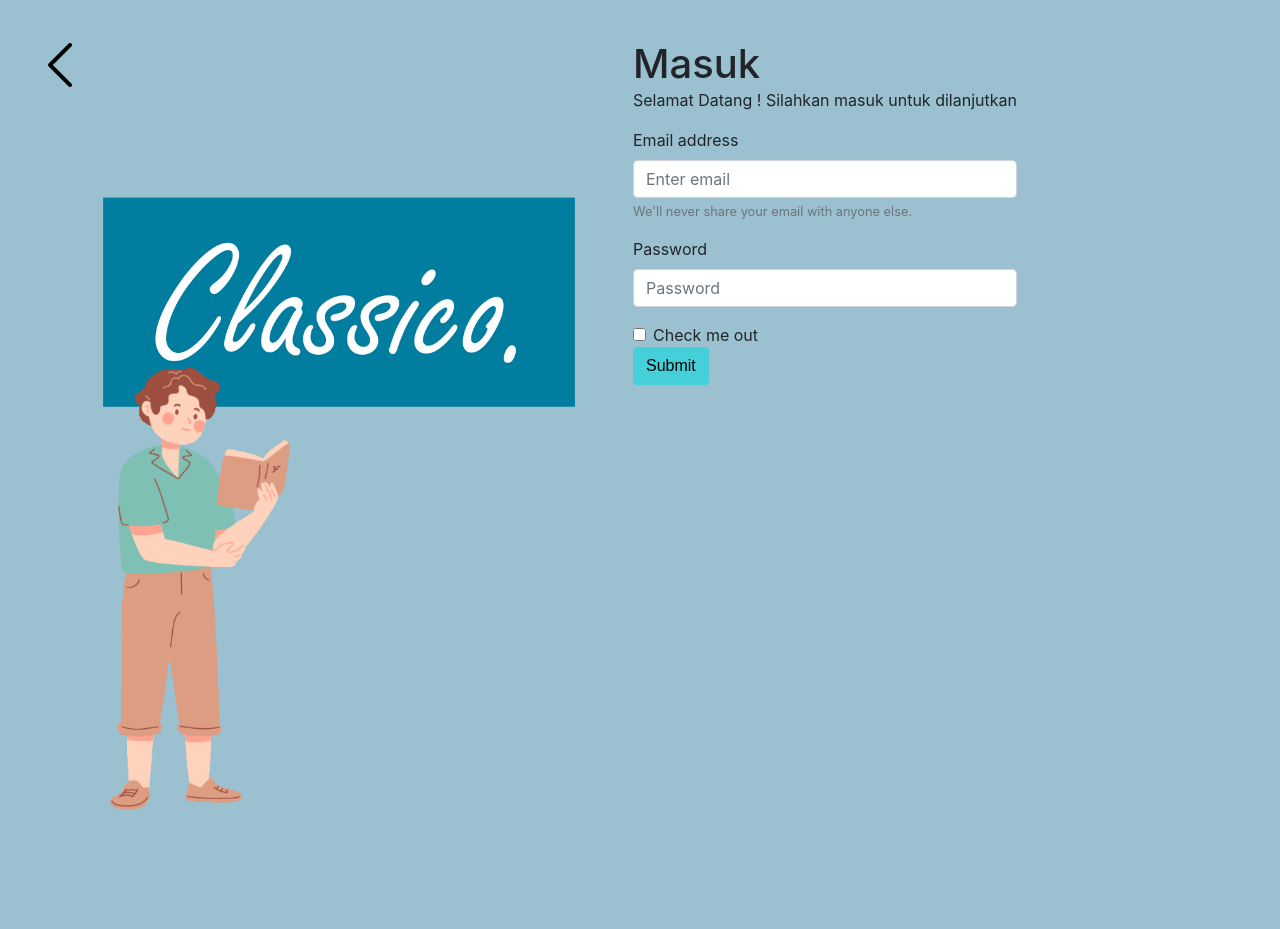
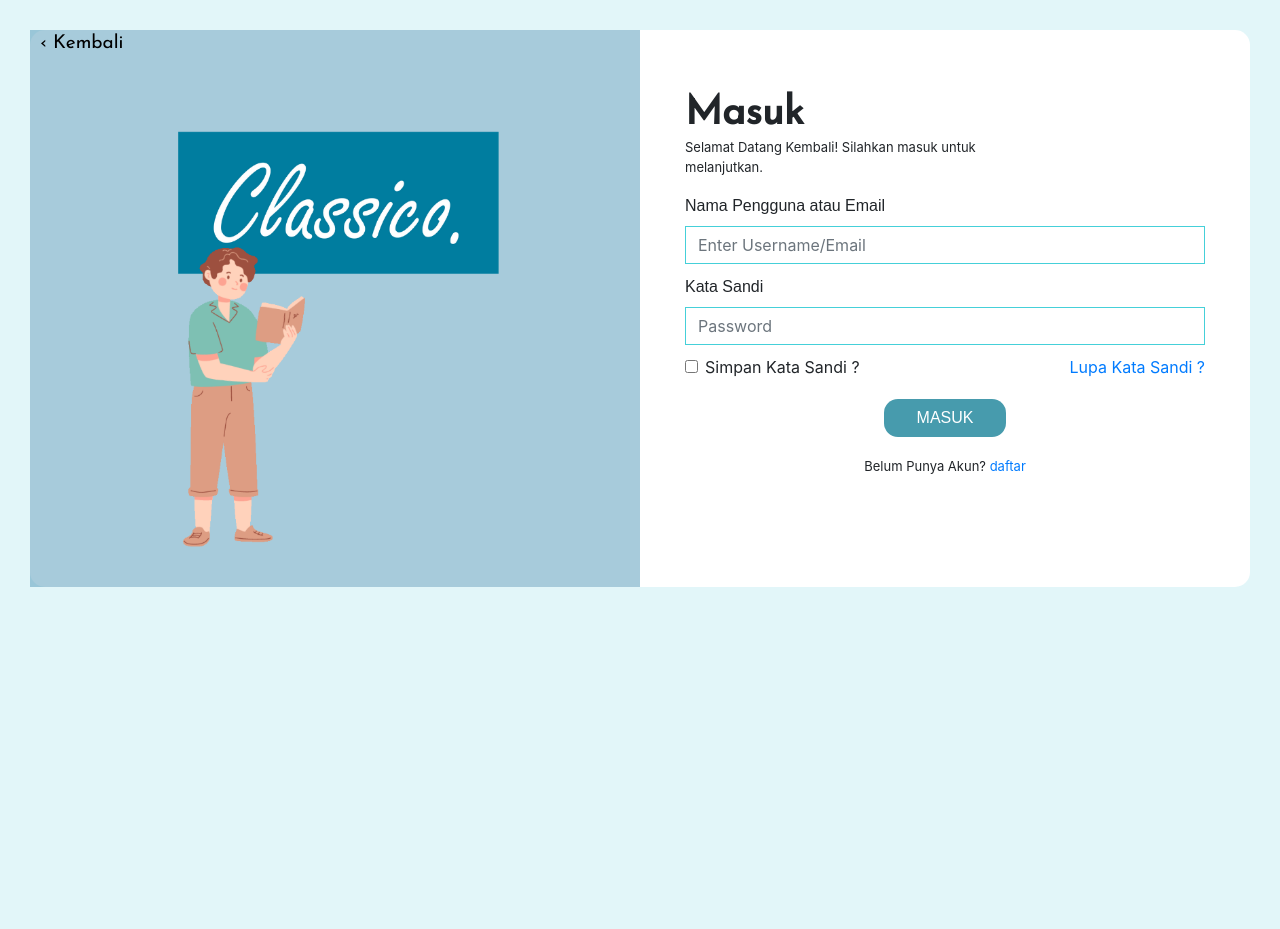
Before and after one commit to Zkavolo/Classico-Project, a CodeIgniter app: page /database/main/login in a window 1280 px wide. After the commit the page ends 587 px from the top, so only its background shows below. Run offline with CodeIgniter, Linux system fonts and the light colour scheme; some libraries are stand-ins or nearby versions.

Commit message:
modified landing_page, login, and renamed Main.css to global.css

```diff
--- a/application/views/home/landing_page.php
+++ b/application/views/home/landing_page.php
@@ -19,7 +19,7 @@
     <link href="https://fonts.googleapis.com/css2?family=Lato&display=swap" rel="stylesheet">
 
     <!-- my Css -->
-    <link rel="stylesheet" href="<?php echo base_url() ?>assets\css\Main.css">
+    <link rel="stylesheet" href="<?php echo base_url() ?>assets\css\global.css">
     <link rel="stylesheet" href="<?php echo base_url() ?>assets\css\landing_page.css">
 
     <title>Classico</title>
--- a/application/views/home/login.php
+++ b/application/views/home/login.php
@@ -4,7 +4,7 @@
 <head>
     <meta charset="UTF-8">
     <meta http-equiv="X-UA-Compatible" content="IE=edge">
-    <meta name="viewport" content="width=device-width, initial-scale=1.0">
+    <meta name="viewport" content="width=device-width, initial-scale=1.0, shrink-to-fit=no">
     <title>Login</title>
 
     <!-- Required meta tags -->
@@ -24,48 +24,66 @@
     <link href="https://fonts.googleapis.com/css2?family=Lato&display=swap" rel="stylesheet">
 
     <!-- my Css -->
-    <link rel="stylesheet" href="<?php echo base_url() ?>assets\css\Main.css">
+    <link rel="stylesheet" href="<?php echo base_url() ?>assets\css\global.css">
     <link rel="stylesheet" href="<?php echo base_url() ?>assets\css\login.css">
 </head>
 
 <body>
-    <div class="bg-content">
+    <div class="bg_content">
 
         <div class="container">
             <div class="row">
-                <div class="column">
-                    <div class="column">
-                        <img src="<?php echo base_url() ?>assets\icon\back-icon.png" alt="back">
-                    </div>
-                    <div class="column">
-                        <img src="<?php echo base_url() ?>assets\img\img5.png" alt="image_5">
+
+                <div class="col-6 bg-dark-blue">
+                    <a href="<?php echo base_url() ?>main/index" id="previous-button">
+                        &#8249; Kembali
+                    </a>
+                    <div class="col">
+                        <img src="<?php echo base_url() ?>assets\img\img5.png" alt="image_5" id="image_5">
                     </div>
                 </div>
-                <div class="column">
+
+                <div class="col">
+                    <div class="form-login">
                         <h1 id="title-sect1">Masuk</h1>
-                          <p id="p-sect1">Selamat Datang ! Silahkan masuk untuk dilanjutkan</p>
+                        <p id="p-sect1">Selamat Datang Kembali! Silahkan masuk untuk<br> melanjutkan.</p>
 
                         <form>
                             <div class="form-group">
-                             <label for="exampleInputEmail1">Email address</label>
-                             <input type="email" class="form-control" id="exampleInputEmail1" aria-describedby="emailHelp" placeholder="Enter email">
-                              <small id="emailHelp" class="form-text text-muted">We'll never share your email with anyone else.</small>
+                                <label class="lato-font" for="exampleInputEmail1">Nama Pengguna atau Email</label>
+                                <input type="email" class="form-control" id="exampleInputEmail1" aria-describedby="emailHelp" placeholder="Enter Username/Email">
                             </div>
                             <div class="form-group">
-                                <label for="exampleInputPassword1">Password</label>
+                                <label class="lato-font" for="exampleInputPassword1">Kata Sandi</label>
                                 <input type="password" class="form-control" id="exampleInputPassword1" placeholder="Password">
                             </div>
+                            <div class="d-flex justify-content-between">
                                 <div class="form-check">
                                     <input type="checkbox" class="form-check-input" id="exampleCheck1">
-                             <label class="form-check-label" for="exampleCheck1">Check me out</label>
+                                    <label class="form-check-label" for="exampleCheck1">Simpan Kata Sandi ?</label>
                                 </div>
-                            <button type="submit" class="btn btn-primary">Submit</button>
+                                <div class="form-forget-pass">
+                                    <a href="#">Lupa Kata Sandi ?</a>
+                                </div>
+                            </div>
+                            <div class="col d-flex justify-content-center">
+                                <button type="submit" class="btn btn-primary">MASUK</button>
+                            </div>
+                            <div class="col d-flex justify-content-center">
+                                <p>Belum Punya Akun? <span><a href="#">daftar</a></span></p>
+                            </div>
                         </form>
                     </div>
                 </div>
             </div>
+        </div>
 
-    </div>
+
+        <!-- Optional JavaScript -->
+        <!-- jQuery first, then Popper.js, then Bootstrap JS -->
+        <script src="https://code.jquery.com/jquery-3.2.1.slim.min.js" integrity="sha384-KJ3o2DKtIkvYIK3UENzmM7KCkRr/rE9/Qpg6aAZGJwFDMVNA/GpGFF93hXpG5KkN" crossorigin="anonymous"></script>
+        <script src="https://cdn.jsdelivr.net/npm/popper.js@1.12.9/dist/umd/popper.min.js" integrity="sha384-ApNbgh9B+Y1QKtv3Rn7W3mgPxhU9K/ScQsAP7hUibX39j7fakFPskvXusvfa0b4Q" crossorigin="anonymous"></script>
+        <script src="https://cdn.jsdelivr.net/npm/bootstrap@4.0.0/dist/js/bootstrap.min.js" integrity="sha384-JZR6Spejh4U02d8jOt6vLEHfe/JQGiRRSQQxSfFWpi1MquVdAyjUar5+76PVCmYl" crossorigin="anonymous"></script>
 </body>
 
 </html>
--- a/assets/css/Main.css
+++ b/assets/css/global.css
@@ -17,21 +17,35 @@ h5 {
 .container {
     max-width: 100%;
     /* border: red solid 1px; */
-    padding: 20px;
-    margin-bottom: 20px;
+    padding: 0;
+    margin-bottom: 0;
 }
 
-#border-marker {
+#border-marker-green {
     border: green solid 1px;
+}
+
+#border-marker-black {
+    border: black solid 1px;
 }
 
 img {
     display: block;
 }
 
-.btn-primary {
-    color: black;
-    background-color: #45D0D9;
-    border-color: transparent;
+.bg-dark-blue {
+    background-color: rgba(90, 158, 187, 0.53);
+    position: cover;
+}
+
+.align-center-content {
+    text-align: center;
+}
+
+.lato-font {
     font-family: 'Lato Sans', sans-serif;
 }
+
+.josefin-font {
+    font-family: 'Josefin Sans', sans-serif;
+}
--- a/assets/css/login.css
+++ b/assets/css/login.css
@@ -1,5 +1,82 @@
 body {
-    margin: 0;
-    padding: 20px 30px;
-    background-color: rgb(155,192,207);
+    margin: 30px;
+    padding: 0;
+    background-color: #E2F6F9;
 }
+
+#previous-button {
+    text-decoration: none;
+    color: black;
+    padding: 7px 10px;
+    border-radius: 4px;
+    font-size: 19px;
+    font-weight: 500;
+    font-family: 'Josefin Sans', sans-serif;
+}
+
+#previous-button:hover {
+    text-shadow: 3px 3px 5px black;
+}
+
+.p-2 {
+    padding: 0 !important;
+    width: auto;
+}
+
+#image_5 {
+    width: 70%;
+    margin-left: auto;
+    margin-right: auto;
+    height: fit-content;
+}
+
+.col-6 {
+    padding: 0 !important;
+}
+
+p {
+    font-size: small;
+}
+
+#title-sect1 {
+    font-family: 'Josefin Sans', sans-serif;
+    font-weight: 700;
+}
+
+.form-login {
+    padding: 60px 30px 10px 30px;
+}
+
+.form-group {
+    margin-bottom: 10px;
+}
+
+.form-control {
+    border-radius: 0;
+    border: #45D0D9 solid 1px;
+}
+
+.btn-primary {
+    color: white;
+    background-color: #479BAD;
+    border-color: transparent;
+    font-family: 'Lato Sans', sans-serif;
+    border-radius: 14px;
+}
+
+.btn {
+    width: 25%;
+}
+
+.d-flex {
+    margin-bottom: 20px;
+}
+
+.row {
+    margin-left: 0;
+    margin-right: 0;
+}
+
+.form-space {
+    margin-bottom: 10px;
+}
```
Also changed, not shown: assets/css/landing_page.css (+16 -2 lines). Lines whose indentation alone changed are shown as unchanged.
